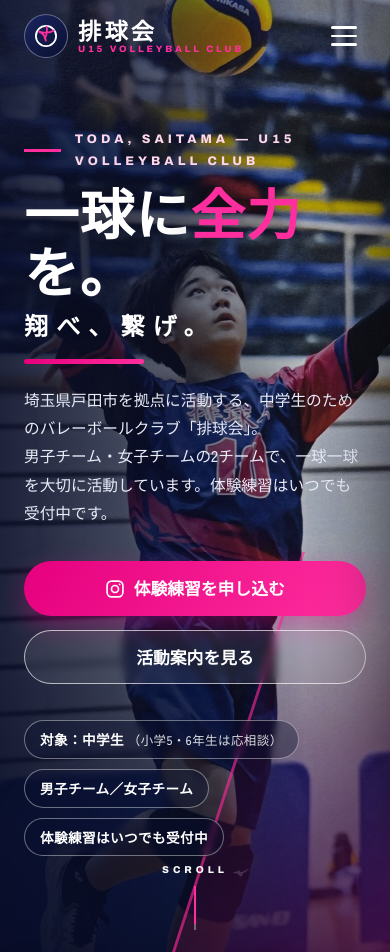
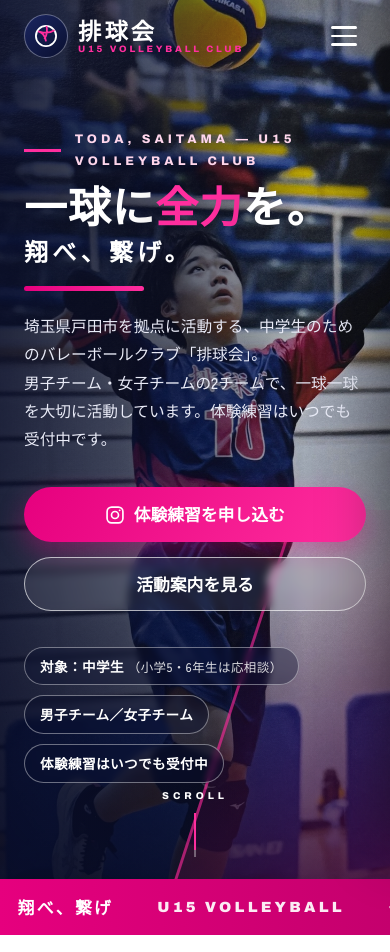
Before and after one commit to syunta6921/haikyukai-preview, a plain HTML site: page index.html in a window 390 px wide. Shown: the top 952 px of the page. Drawn offline with Linux system fonts and the light colour scheme.

Commit message:
ヒーロー見出しの改行ズレを修正

```diff
--- a/css/style.css
+++ b/css/style.css
@@ -148,8 +148,9 @@ section{scroll-margin-top:calc(var(--header-h) + 8px)}
 }
 .eyebrow-line{display:inline-block;width:52px;height:2.5px;background:var(--magenta-2)}
 .hero-title{
-  font-size:clamp(3.4rem,10.5vw,7.6rem);
+  font-size:clamp(2.5rem,11vw,7.6rem);
   font-weight:900;line-height:1.08;letter-spacing:.02em;
+  white-space:nowrap;
   margin:.18em 0 .05em;
   text-shadow:0 8px 40px rgba(0,0,0,.45);
 }
@@ -586,6 +587,7 @@ section{scroll-margin-top:calc(var(--header-h) + 8px)}
   .values-grid{grid-template-columns:1fr}
   .about-facts{grid-template-columns:1fr}
   .hero-content{padding-bottom:96px}
+  .hero-slogan{letter-spacing:.18em}
   .hero-actions .btn{width:100%;justify-content:center}
   .sp-only{display:block}
   .pc-only{display:none}
```
